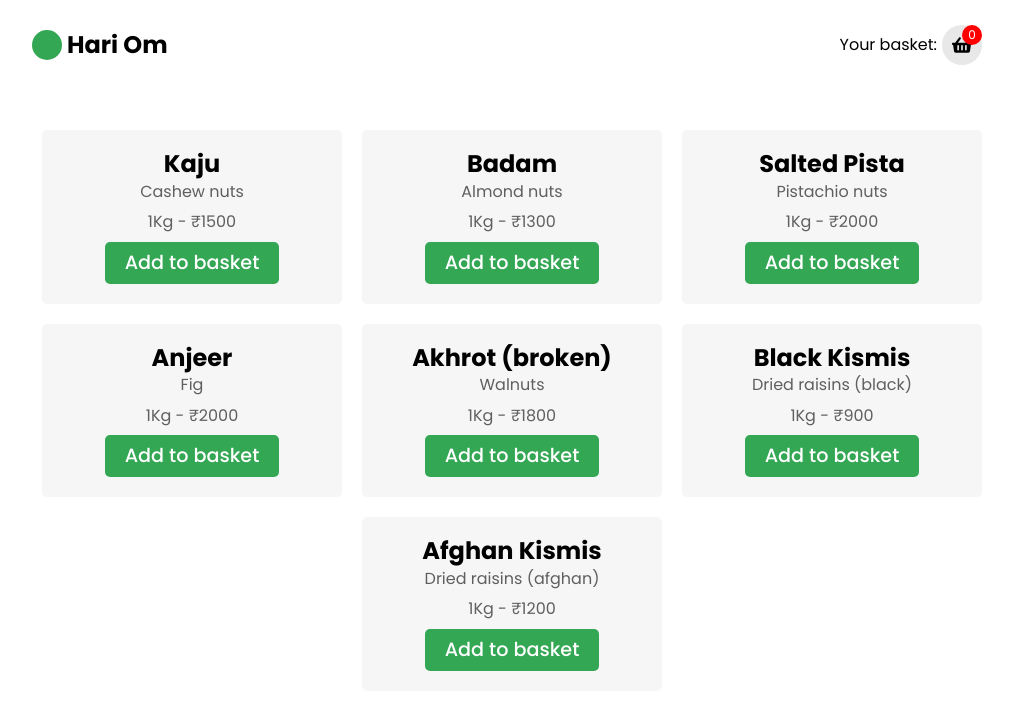
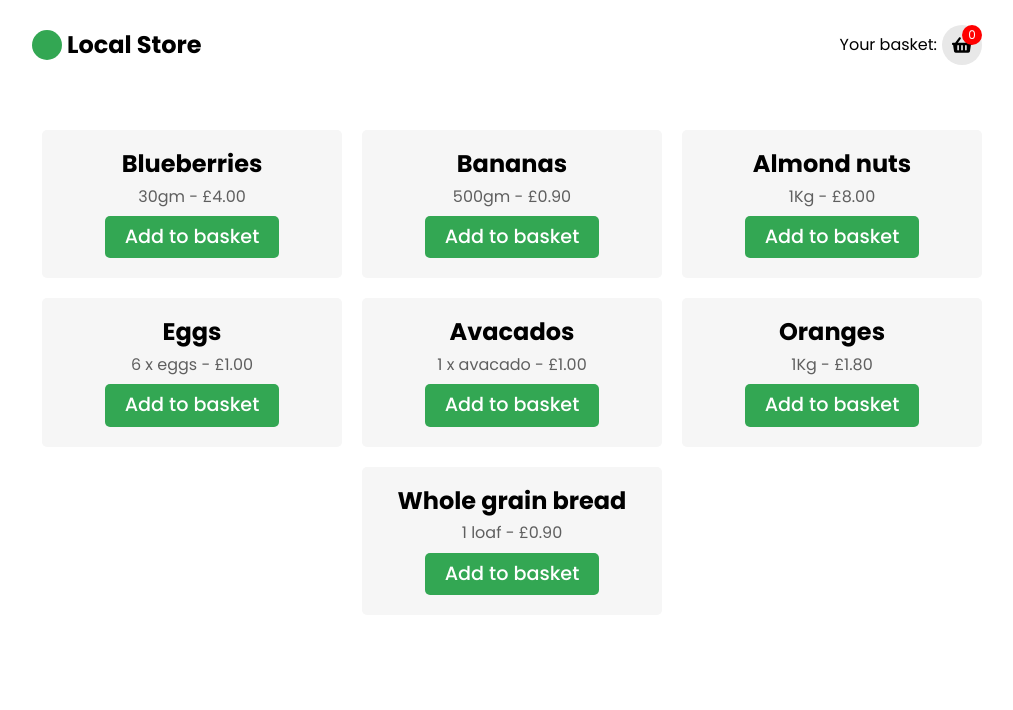
Before and after one commit to nkhil/local-store, a React (Create React App) app: page / in a window 1280 px wide. Shown: the top 710 px of the page, without its empty margins (128-1141 px from the left). Built offline with nearby package versions, Linux system fonts and the light colour scheme.

Commit message:
:sparkles: modify products and change currency to GBP

```diff
--- a/src/components/Basket.jsx
+++ b/src/components/Basket.jsx
@@ -1,6 +1,7 @@
 import React from 'react';
 import { useAppState } from '../appContext';
 import useLocal from '../useLocal';
+import { convertPenniesToPounds } from '../helpers/currencyConverter';
 
 import BasketItem from './BasketItem';
 
@@ -20,7 +21,7 @@ const Basket = () => {
           <BasketItem product={product} key={index} />
         ))}
       </ul>
-      <h2>Total: ₹{basketTotalPrice}</h2>
+      <h2>Total: £{convertPenniesToPounds(basketTotalPrice)}</h2>
     </>
   )
 }
--- a/src/components/BasketItem.jsx
+++ b/src/components/BasketItem.jsx
@@ -1,6 +1,7 @@
 import React from 'react';
 import styled from 'styled-components';
 import { FaMinusCircle, FaPlusCircle } from 'react-icons/fa';
+import { convertPenniesToPounds } from '../helpers/currencyConverter';
 
 import { useAppState } from '../appContext'
 
@@ -14,7 +15,7 @@ const BasketItem = ({ className, product }) => {
         <FaMinusCircle size={15} color='#33A753' onClick={ () => dispatch ({ type: 'DECREMENT_ITEM', product }) }/>
         {quantity}
         <FaPlusCircle size={15} color='#33A753' onClick={ () => dispatch ({ type: 'INCREMENT_ITEM', product }) }/>
-        <div className={'product-price'}>₹{price * quantity}</div>
+        <div className={'product-price'}>£{convertPenniesToPounds(price * quantity)}</div>
       </li>
     </>
   )
--- a/src/components/Item.jsx
+++ b/src/components/Item.jsx
@@ -2,16 +2,17 @@ import React from 'react';
 import styled from 'styled-components';
 import { useAppState } from '../appContext';
 import Button from './Button';
+import { convertPenniesToPounds } from '../helpers/currencyConverter';
+import { returnAttributes } from '../helpers/returnAttributes';
 
 const Item = ({ product, className }) => {
-  const { name, additionalName, id, price, attributes: { weight }} = product;
+  const { name, id, price, attributes } = product;
   const [, dispatch] = useAppState();
   return (
     <div className={className}>
       <li key={id}>
         <h2>{name}</h2>
-        <p>{additionalName}</p>
-        <h3>{weight.weight}{weight.unit} - ₹{price}</h3>
+        <h3>{returnAttributes(attributes)} - £{convertPenniesToPounds(price)}</h3>
         <Button text={'Add to basket'} onClick={() => dispatch ({ type: 'ADD_TO_BASKET', product })}/>
       </li>
     </div>
--- a/src/components/Logo.jsx
+++ b/src/components/Logo.jsx
@@ -8,7 +8,7 @@ const Logo = ({ className }) => {
     <div className={className}>
       <Link to='/'>
         <CircleFill size={30} color='#33A753'/>
-        <p>Hari Om</p>
+        <p>Local Store</p>
       </Link>
     </div>
   )
--- a/src/constants/products.js
+++ b/src/constants/products.js
@@ -1,9 +1,35 @@
 export default [
   {
-    name: 'Kaju',
+    name: 'Blueberries',
     additionalName: 'Cashew nuts',
     id: '88B07981-9481-4F21-A160-696CC732CDB2',
-    price: 1500,
+    price: 400,
+    attributes: {
+      weight: {
+        weight: 30,
+        unit: 'gm',
+      },
+    },
+    quantity: 1,
+  },
+  {
+    name: 'Bananas',
+    additionalName: 'Almond nuts',
+    id: '71949773-1C67-4990-A146-D0A93D502EB1',
+    price: 90,
+    attributes: {
+      weight: {
+        weight: 500,
+        unit: 'gm',
+      },
+    },
+    quantity: 1,
+  },
+  {
+    name: 'Almond nuts',
+    additionalName: 'Pistachio nuts',
+    id: '854575D5-A635-41EC-926B-84475FE37AB0',
+    price: 800,
     attributes: {
       weight: {
         weight: 1,
@@ -13,10 +39,38 @@ export default [
     quantity: 1,
   },
   {
-    name: 'Badam',
-    additionalName: 'Almond nuts',
-    id: '71949773-1C67-4990-A146-D0A93D502EB1',
-    price: 1300,
+    name: 'Eggs',
+    additionalName: 'Fig',
+    id: '6F38F3A7-B16B-46D0-9FF6-9E1756935059',
+    price: 100,
+    attributes: {
+      weight: {
+        weight: 0,
+        unit: 'Kg',
+      },
+      quantity: '6 x eggs',
+    },
+    quantity: 1,
+  },
+  {
+    name: 'Avacados',
+    additionalName: 'Walnuts',
+    id: 'E3DEC2A9-DDD9-425D-A4B4-AA445A21F35E',
+    price: 100,
+    attributes: {
+      weight: {
+        weight: 0,
+        unit: 'Kg',
+      },
+      quantity: '1 x avacado',
+    },
+    quantity: 1,
+  },
+  {
+    name: 'Oranges',
+    additionalName: 'Dried raisins (black)',
+    id: 'FE9508EB-BD3B-4090-BEBA-5A464162A7DA',
+    price: 180,
     attributes: {
       weight: {
         weight: 1,
@@ -26,67 +80,16 @@ export default [
     quantity: 1,
   },
   {
-    name: 'Salted Pista',
-    additionalName: 'Pistachio nuts',
-    id: '854575D5-A635-41EC-926B-84475FE37AB0',
-    price: 2000,
+    name: 'Whole grain bread',
+    additionalName: 'Dried raisins (afghan)',
+    id: 'B7885372-23CC-4B1B-A7FC-584969C9BAFB',
+    price: 90,
     attributes: {
       weight: {
-        weight: 1,
+        weight: 0,
         unit: 'Kg',
       },
-    },
-    quantity: 1,
-  },
-  {
-    name: 'Anjeer',
-    additionalName: 'Fig',
-    id: '6F38F3A7-B16B-46D0-9FF6-9E1756935059',
-    price: 2000,
-    attributes: {
-      weight: {
-        weight: 1,
-        unit: 'Kg',
-      },
-    },
-    quantity: 1,
-  },
-  {
-    name: 'Akhrot (broken)',
-    additionalName: 'Walnuts',
-    id: 'E3DEC2A9-DDD9-425D-A4B4-AA445A21F35E',
-    price: 1800,
-    attributes: {
-      weight: {
-        weight: 1,
-        unit: 'Kg',
-      },
-    },
-    quantity: 1,
-  },
-  {
-    name: 'Black Kismis',
-    additionalName: 'Dried raisins (black)',
-    id: 'FE9508EB-BD3B-4090-BEBA-5A464162A7DA',
-    price: 900,
-    attributes: {
-      weight: {
-        weight: 1,
-        unit: 'Kg',
-      },
-    },
-    quantity: 1,
-  },
-  {
-    name: 'Afghan Kismis',
-    additionalName: 'Dried raisins (afghan)',
-    id: 'B7885372-23CC-4B1B-A7FC-584969C9BAFB',
-    price: 1200,
-    attributes: {
-      weight: {
-        weight: 1,
-        unit: 'Kg',
-      },
+      quantity: '1 loaf',
     },
     quantity: 1,
   },
--- /dev/null
+++ b/src/helpers/currencyConverter.js
@@ -0,0 +1,4 @@
+
+export function convertPenniesToPounds(pennies) {
+  return (pennies / 100).toFixed(2);
+};
--- /dev/null
+++ b/src/helpers/returnAttributes.js
@@ -0,0 +1,13 @@
+
+export function returnAttributes(attributes) {
+  console.log("returnAttributes -> attributes", attributes)
+  const { weight: { weight, unit }, quantity } = attributes;
+  if (weight === 0 && !!quantity) {
+    console.log('weight is 0 and quantity exists');
+    return `${quantity}`;
+  } else if(weight > 0) {
+    console.log('weight is greater than 0');
+    return `${weight}${unit}`;
+  }
+  // throw new Error(`Error: Weight is ${weight} & quantity is ${quantity}`);
+}
```
